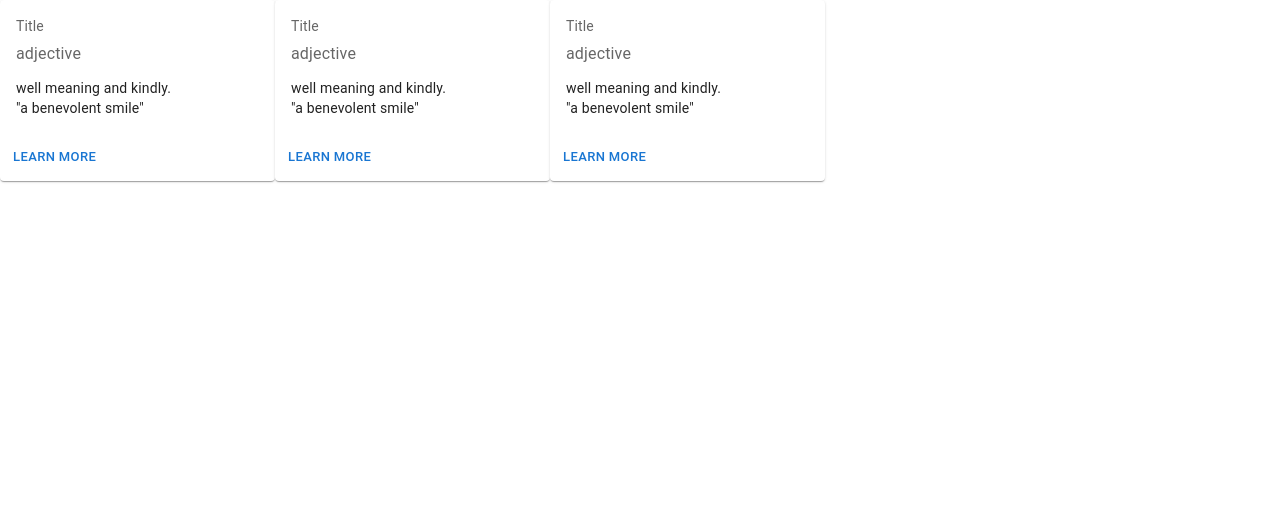
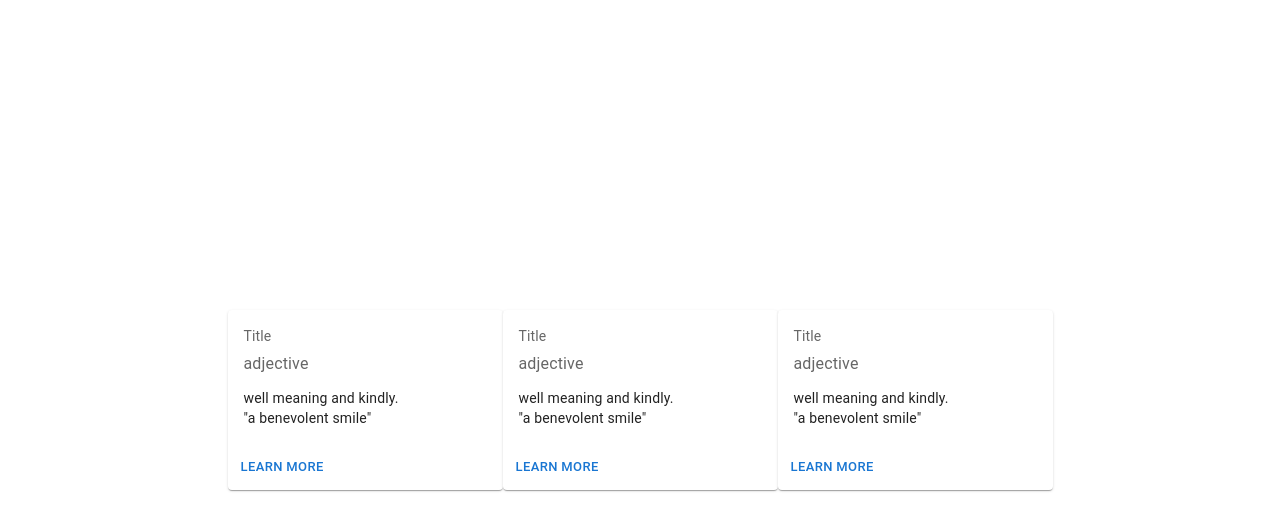
Before and after one commit to hiroyuki-nishi/yotuber, a Next.js app: page / in a window 1280 px wide. Shown: the top 530 px of the page. Built offline with nearby package versions, Linux system fonts and the light colour scheme.

Commit message:
上下中央よせ

```diff
--- a/app/page.tsx
+++ b/app/page.tsx
@@ -32,9 +32,11 @@
   )
   return (
     <>
-    <div className="flex">
-      { list.map((x, i) => card) }
-    </div>
+      <div className="h-screen w-screen flex justify-center items-center">
+        <div className="flex">
+          {list.map((x, i) => card)}
+        </div>
+      </div>
     </>
   );
 }
```
Also changed, not shown: 1 other file (tests, documents, lock files or other folders).
